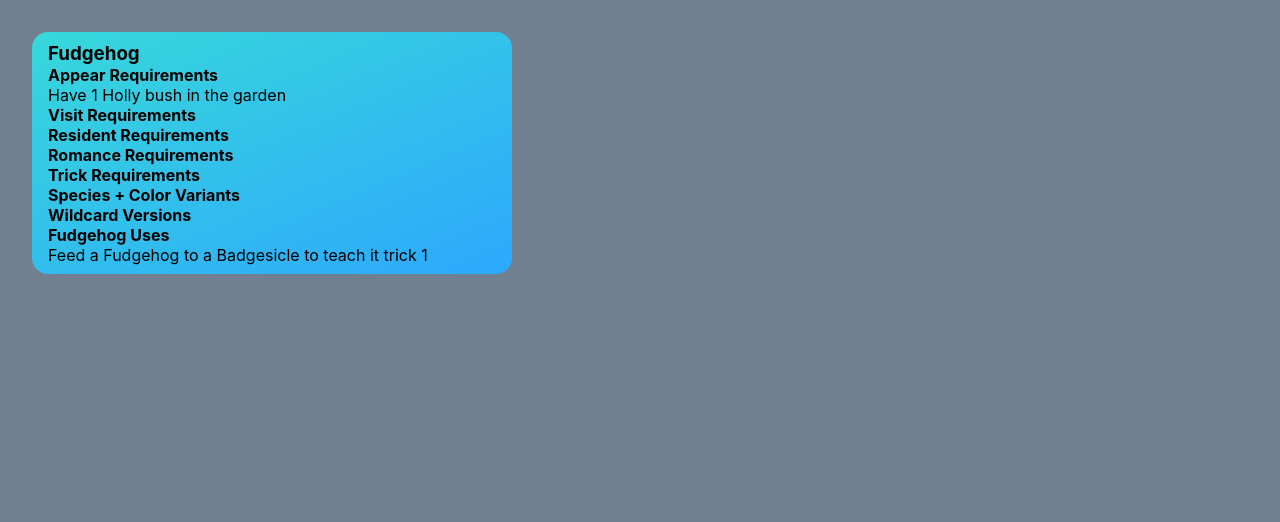
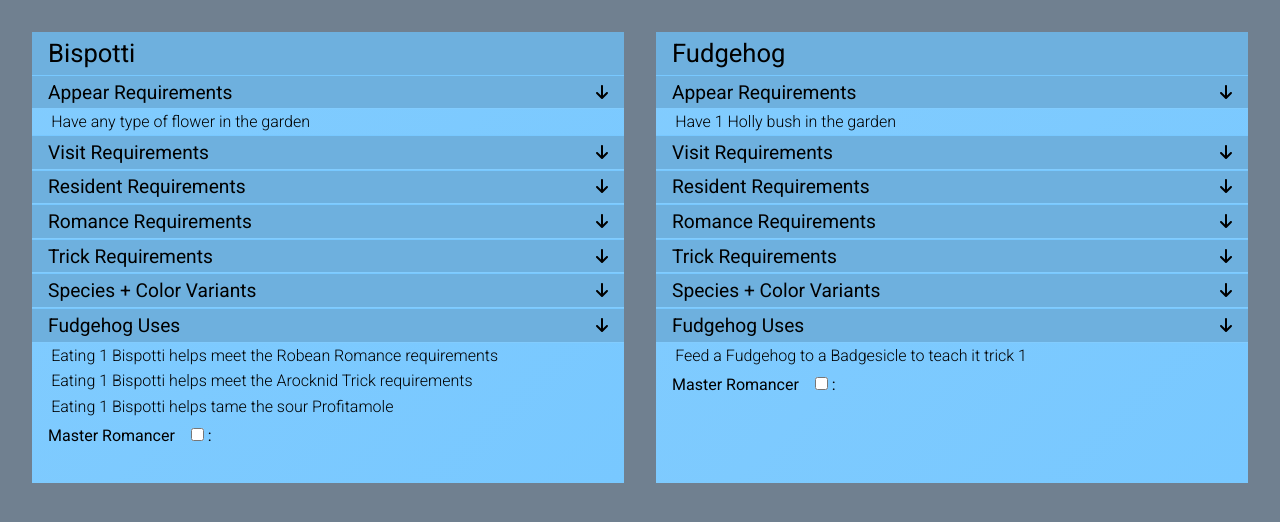
Before and after one commit to Shoozle/react-viva-pinata, a React (Create React App) app: page / in a window 1280 px wide. Shown: the top 522 px of the page. Built offline with nearby package versions, Linux system fonts and the light colour scheme.

Commit message:
Master romancer, fonts

```diff
--- a/package.json
+++ b/package.json
@@ -3,6 +3,9 @@
   "version": "0.1.0",
   "private": true,
   "dependencies": {
+    "@fortawesome/fontawesome-svg-core": "^6.1.1",
+    "@fortawesome/free-solid-svg-icons": "^6.1.1",
+    "@fortawesome/react-fontawesome": "^0.1.18",
     "@testing-library/jest-dom": "^5.16.4",
     "@testing-library/react": "^13.2.0",
     "@testing-library/user-event": "^13.5.0",
--- a/public/index.html
+++ b/public/index.html
@@ -24,6 +24,9 @@
       work correctly both with client-side routing and a non-root public URL.
       Learn how to configure a non-root public URL by running `npm run build`.
     -->
+    <link rel="preconnect" href="https://fonts.googleapis.com">
+<link rel="preconnect" href="https://fonts.gstatic.com" crossorigin>
+<link href="https://fonts.googleapis.com/css2?family=Lobster+Two:ital@1&family=Montserrat:wght@400;500&family=Roboto:wght@300;400&family=Source+Sans+Pro:wght@400;600&display=swap" rel="stylesheet">
     <title>Viva Pinata TIP</title>
   </head>
   <body>
--- /dev/null
+++ b/src/PinataData.js
@@ -0,0 +1,68 @@
+export const Pinatas = [
+   {
+      name : 'Bispotti',
+      appear: [
+         'Have any type of flower in the garden',
+      ],
+      visit: [
+         'Have two flowers in the garden',
+      ],
+      resident: [
+         'Grow three poppies in the garden',
+      ],
+      romance: [
+         'Has eaten a daisy',
+         'There is a Bispotti house in the garden',
+      ],
+      trick: [
+         'Feed it a holly bush seed to have it perform Trick 1',
+         'Feed it a bluebell to have it perform Trick 2'
+      ],
+      species: [
+         'Feeding it a bluebell seed changes its color to blue',
+         'Feeding it a watercress changes its color to green',
+         'Feeding it a loaf of bread changes its color to pink/white',
+      ],
+      uses: [
+         'Eating 1 Bispotti helps meet the Robean Romance requirements',
+         'Eating 1 Bispotti helps meet the Arocknid Trick requirements',
+         'Eating 1 Bispotti helps tame the sour Profitamole',
+      ],
+      masterRomancer: false
+   },
+   {
+      name : 'Fudgehog',
+      appear: [
+         'Have 1 Holly bush in the garden',
+      ],
+      visit: [
+         'Have 1 Holly bush in the garden',
+         'Have 1 Thistle in the garden',
+      ],
+      resident: [
+         'Has eaten 1 Holly berry',
+         'Has eaten 1 Thistle',
+         'Have 1 Leaf Pile in the garden'
+
+      ],
+      romance: [
+         'Has drunk a bottle of milk',
+         'Has eaten a loaf of bread',
+         'There is a Fudgehog house in the garden'
+      ],
+      trick: [
+         'Feed it a Garlic seed to have it perform Trick 1',
+         'Feed it a Bulb of Garlic to have it perform Trick 2'
+      ],
+      species: [
+         'Feeding a coconut to a Fudgehog turns it into a Parmadillo',
+         'Feeding it a bluebell seed changes its color to blue',
+         'Feeding it poison ivy changes its color to green',
+         'Feeding it a chili changes its color to red'
+      ],
+      uses: [
+         'Feed a Fudgehog to a Badgesicle to teach it trick 1'
+      ],
+      masterRomancer: false
+   }
+]
--- a/src/components/Pinata.jsx
+++ b/src/components/Pinata.jsx
@@ -1,64 +1,80 @@
-import { useState } from "react"
+import { useEffect, useState } from "react"
 import styled from "styled-components"
+import { FontAwesomeIcon } from "@fortawesome/react-fontawesome";
+import { faArrowDown } from "@fortawesome/free-solid-svg-icons";
 
-function Pinata() {
+function Pinata(pata) {
+
+   const pinata = { ...pata.pinata }
 
    const [appear, setAppear] = useState(true);
    const [visit, setVisit] = useState(false);
    const [resident, setResident] = useState(false);
    const [romance, setRomance] = useState(false);
    const [trick, setTrick] = useState(false);
-   const [variants, setVariants] = useState(false);
-   const [wildcard, setWildcard] = useState(false);
+   const [species, setSpecies] = useState(false);
+   // const [wildcard, setWildcard] = useState(false);
    const [uses, setUses] = useState(true);
+   const [masterRomancer, setMasterRomancer] = useState(() => {
+      const saved = localStorage.getItem(`${pinata.name}`);
+      const initValue = JSON.parse(saved);
+      return initValue || false;
+   })
 
+   const romanceHandler = () => {
+      setMasterRomancer(!masterRomancer);
+   }
+
+   useEffect(() => {
+      // setMasterRomancer(JSON.parse(localStorage.getItem(`${pinata.name}`)))
+      localStorage.setItem(`${pinata.name}`, JSON.stringify(masterRomancer))
+   }, [masterRomancer])
 
    return (
       <Card>
-         <h3>Fudgehog</h3>
-         <h4 onClick={() => {setAppear(!appear)}} >Appear Requirements</h4>
+         <h3>{pinata.name}</h3>
+         <div>
+            <h4 onClick={() => { setAppear(!appear) }} >Appear Requirements <span><FontAwesomeIcon icon={faArrowDown} /></span> </h4>
             <ul className={appear ? 'visible' : 'invisible'}>
-            <li>Have 1 Holly bush in the garden</li>
+               {pinata.appear.map((appear, index) => (<li key={index}>{appear}</li>))}
             </ul>
-         <h4 onClick={() => {setVisit(!visit)}}>Visit Requirements</h4>
+            <h4 onClick={() => { setVisit(!visit) }}>Visit Requirements <span><FontAwesomeIcon icon={faArrowDown} /></span> </h4>
             <ul className={visit ? 'visible' : 'invisible'}>
-            <li>Have 1 Holly bush in the garden</li>
-            <li>Have 1 Thistle in the garden</li>
+               {pinata.visit.map((visit, index) => (<li key={index}>{visit}</li>))}
             </ul>
-         <h4 onClick={() => {setResident(!resident)}}>Resident Requirements</h4>
+            <h4 onClick={() => { setResident(!resident) }}>Resident Requirements <span><FontAwesomeIcon icon={faArrowDown} /></span> </h4>
             <ul className={resident ? 'visible' : 'invisible'}>
-            <li>Has eaten 1 Holly berry</li>
-            <li>Has eaten 1 Thistle</li>
-            <li>Have 1 Leaf Pile in the garden</li>
+               {pinata.resident.map((resident, index) => (<li key={index}>{resident}</li>))}
             </ul>
-         <h4 onClick={() => {setRomance(!romance)}}>Romance Requirements</h4>
+            <h4 onClick={() => { setRomance(!romance) }}>Romance Requirements <span><FontAwesomeIcon icon={faArrowDown} /></span> </h4>
             <ul className={romance ? 'visible' : 'invisible'}>
-            <li>Has drunk a bottle of milk</li>
-            <li>Has eaten a loaf of bread</li>
-            <li>There is a Fudgehog house in the garden</li>
+               {pinata.romance.map((romance, index) => (<li key={index}>{romance}</li>))}
             </ul>
-         <h4 onClick={() => {setTrick(!trick)}}>Trick Requirements</h4>
+            <h4 onClick={() => { setTrick(!trick) }}>Trick Requirements <span><FontAwesomeIcon icon={faArrowDown} /></span> </h4>
             <ul className={trick ? 'visible' : 'invisible'}>
-            <li>Feed it a Garlic seed to have it perform Trick 1</li>
-            <li>Feed it a Bulb of Garlic to have it perform Trick 2</li>
+               {pinata.trick.map((trick, index) => (<li key={index}>{trick}</li>))}
             </ul>
-         <h4 onClick={() => {setVariants(!variants)}}>Species + Color Variants</h4>
-         <ul className={variants ? 'visible' : 'invisible'}>
-            <li>Feeding a coconut to a Fudgehog turns it into a Parmadillo </li>
-            <li>Feeding it a bluebell seed changes its color to blue</li>
-            <li>Feeding it poison ivy changes its color to green</li>
-            <li>Feeding it a chili changes its color to red</li>
+            <h4 onClick={() => { setSpecies(!species) }}>Species + Color Variants <span><FontAwesomeIcon icon={faArrowDown} /></span> </h4>
+            <ul className={species ? 'visible' : 'invisible'}>
+               {pinata.species.map((species, index) => (<li key={index}>{species}</li>))}
             </ul>
-         <h4 onClick={() => {setWildcard(!wildcard)}}>Wildcard Versions</h4>
+            {/* <h4 onClick={() => { setWildcard(!wildcard) }}>Wildcard Versions</h4>
             <ul className={wildcard ? 'visible' : 'invisible'}>
                <li>Bumps</li>
                <li>Ears</li>
                <li>Three Horns</li>
+            </ul> */}
+            <h4 onClick={() => { setUses(!uses) }}>Fudgehog Uses <span><FontAwesomeIcon icon={faArrowDown} /></span> </h4>
+            <ul className={uses ? 'visible' : 'invisible'}>
+               {pinata.uses.map((uses, index) => (<li key={index}>{uses}</li>))}
             </ul>
-         <h4 onClick={() => {setUses(!uses)}}>Fudgehog Uses</h4>
-         <ul className={uses ? 'visible' : 'invisible'}>
-            <li>Feed a Fudgehog to a Badgesicle to teach it trick 1</li>
-         </ul>
+            <form>
+               <div>
+                  <label htmlFor={pinata.name}>Master Romancer</label>
+                  <input onChange={romanceHandler} defaultChecked={masterRomancer} type="checkbox" name={pinata.name} id={pinata.name} /> :
+               </div>
+            </form>
+         </div>
       </Card>
    )
 }
@@ -69,12 +85,71 @@ const Card = styled.div`
    display: flex;
    flex-direction: column;
    background: rgb(55,216,218);
-   background: linear-gradient(157deg, rgba(55,216,218,1) 0%, rgba(45,168,253,1) 100%);
-   border-radius: 1rem;
-   padding: 0.6rem 1rem;
+   background: linear-gradient(135deg, #82ccfe 0%, #78c8ff 100%);
+   max-height: 30rem;
+   overflow: scroll;
+   overflow-x: hidden;
+   position: relative;
+   font-family: 'Roboto', sans-serif;
+   &::-webkit-scrollbar {
+      width: 10px;
+   }
+   &::-webkit-scrollbar-track {
+      background-color: lightgreen;
+   }
+   &::-webkit-scrollbar-thumb {
+      background-color: darkcyan;
+   }
+   h3 {
+      font-size: 1.6rem;
+      padding: .4rem 1rem;
+      font-weight: 400;
+      position: sticky;
+      top: 0;
+      background-color: #6eb0de;
+   }
+   div {
+      padding-bottom: 1rem;
+   }
+   h4 {
+      display: flex;
+      justify-content: space-between;
+      cursor: pointer;
+      font-size: 1.2rem;
+      font-weight: 400;
+      padding: .3rem 1rem;
+      border-top: 1px solid #78c8ff;
+      border-bottom: 1px solid #82ccfe;
+      background-color: #6eb0de;
+      :hover{
+         background-color: #66a7d4;
+      }
+      span {
+         font-size: 1rem;
+         align-self: center;
+         /* border-radius: 50%;
+         background-color: lightblue;
+         padding: .2rem;
+         margin-left: 2rem; */
+      }
+   }
+   h4::selection {
+      background-color: transparent;
+   }
    ul {
-      transition: all .4s ease;
+      transition: all .3s ease;
       overflow:hidden;
+      padding-left: 1.2rem;
+      font-size: 1rem;
+      line-height: 1.6rem;
+      li {
+         font-family: 'Roboto', sans-serif;
+         font-weight: 300;
+         padding-right: 1.2rem;
+      }
+      li::selection{
+         background-color: lightgreen;
+      }
    }
    ul.visible {
       height: auto;
@@ -83,5 +158,14 @@ const Card = styled.div`
    ul.invisible {
       height: 0;
       opacity: 0;
+      color: red;
+   }
+   form {
+      padding: .4rem 1rem;
+      div {
+         input {
+            margin-left: 1rem;
+         }
+      }
    }
 `
--- a/src/pages/Pinatas.jsx
+++ b/src/pages/Pinatas.jsx
@@ -1,19 +1,29 @@
 import { useState } from "react"
 import styled from "styled-components"
 import Pinata from "../components/Pinata"
+import { Pinatas as PinataData } from "../PinataData"
 
 function Pinatas() {
 
    return (
       <Cards>
-         <Pinata/>
+         {
+            PinataData.map((pinata, index) => {
+               return (
+                  <Pinata
+                     key={index}
+                     pinata={pinata}
+                  />
+               )
+            })
+         }
       </Cards>
    )
 }
 
 const Cards = styled.div`
    display: grid;
-   grid-template-columns: repeat(auto-fit, minmax(25rem, 30rem));
+   grid-template-columns: repeat(auto-fit, minmax(20rem, 1fr));
    gap: 2rem;
    margin: 2rem;
 `
```
Also changed, not shown: 1 other file (tests, documents, lock files or other folders). Lines whose indentation alone changed are shown as unchanged.
